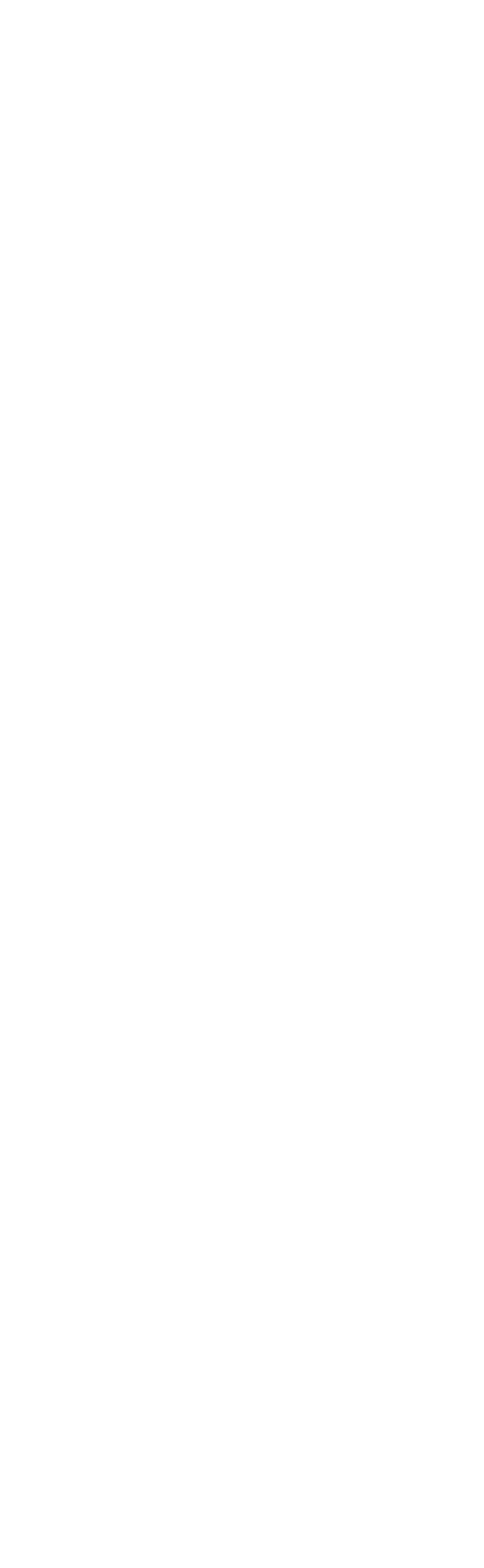
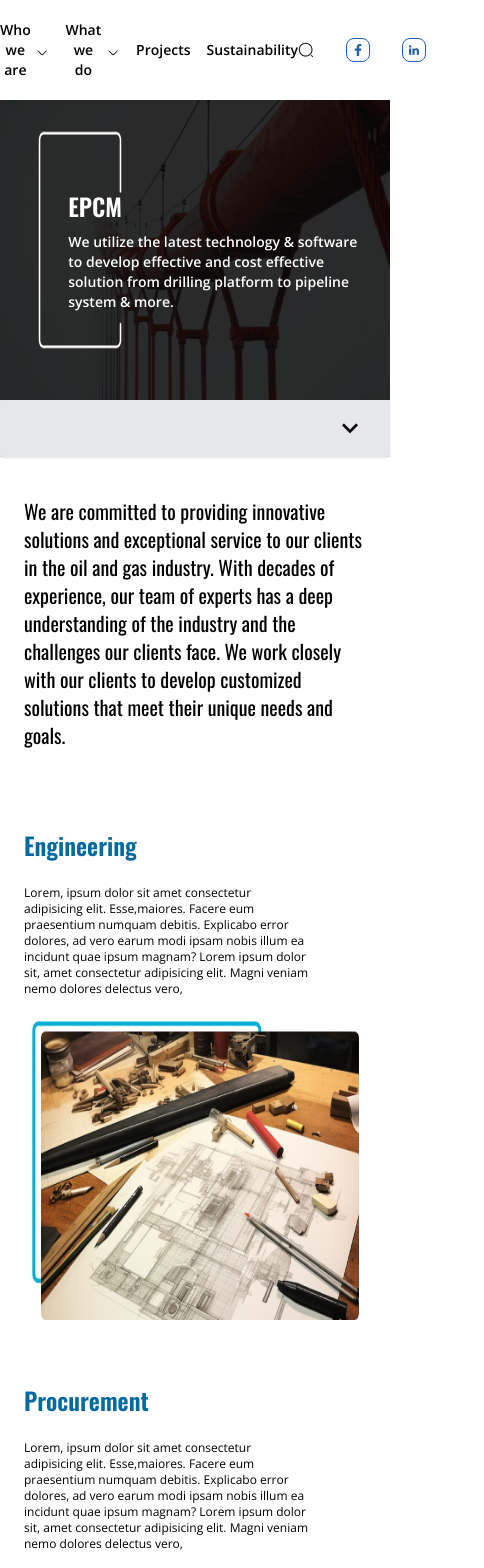
Before and after one commit to paddinghq/gasfleet-website-new, a Nuxt app: page /EPCM in a window 390 px wide. Before the commit this address had no page. Shown: the top 1568 px of the page, 484 px wide, since content can reach past the window. Before the commit the page ends 844 px from the top, so only its background shows below. Built offline with nearby package versions, Linux system fonts and the light colour scheme.

Commit message:
fix: mobile reponsiveness

```diff
--- a/components/Header.vue
+++ b/components/Header.vue
@@ -35,15 +35,15 @@ const closeDropdowns = () => {
 </script>
 
 <template>
-  <div class="py-5 container mx-auto flex justify-between items-center" >
+  <div class="py-5 container mx-auto flex justify-between items-center md:px-10" >
     <div>
       <NuxtLink to="/">
-        <NuxtImg src="/colored.png" alt="logo" class="w-12" />
+        <NuxtImg src="/colored.png" alt="logo" class="md:w-10" />
       </NuxtLink>
     </div>
 
     <header>
-      <nav class="flex gap-[2rem]">
+      <nav class="flex gap-4">
         <div class="relative" @mouseenter="toggleDropdown1">
           <button
             class="text-base font-semibold bg-white border-none flex gap-[0.3rem] items-center"
@@ -222,9 +222,7 @@ const closeDropdowns = () => {
 
     <div class="flex gap-[2rem]">
       <div class="flex items-center">
-        <input
-          class="border-none outline-none focus-visible:ring-0 focus-visible:ring-offset-0"
-        /><svg
+        <svg
           width="16"
           height="16"
           viewBox="0 0 16 16"
--- a/components/MultiPage.vue
+++ b/components/MultiPage.vue
@@ -1,5 +1,7 @@
 <script setup>
 import Hero from "./Hero.vue";
+import { ref, onMounted } from 'vue';
+import { useRouter } from 'vue-router';
 
 const props = defineProps({
   Heros: Array,
@@ -14,97 +16,191 @@ const props = defineProps({
 });
 
 const Heads = ref([
-{
-    name: "ECPM",
-    link: "ECPM"
+  {
+    name: "EPCM",
+    link: "EPCM",
   },
   {
     name: "Natural Gas Distribution",
-    link: "gas"
+    link: "GAS",
   },
   {
     name: "Power Distribution",
-    link: "power"
+    link: "power",
   },
   {
     name: "Infrastructure Development",
-    link: "IDPM"
+    link: "IDPM",
+  },
+]);
+
+const selectedHead = ref("");
+const selectOpen = ref(false);
+
+const selectHead = (Head) => {
+  selectedHead.value = Head.name;
+  selectOpen.value = false;
+  if (process.client) {
+    localStorage.setItem('selectedHead', selectedHead.value);
   }
-]);
+};
+
+const toggleDropdown = () => {
+  selectOpen.value = !selectOpen.value;
+};
+
+const closeDropdown = () => {
+  selectOpen.value = false;
+};
+
+onMounted(() => {
+  if (process.client) {
+    selectedHead.value = localStorage.getItem('selectedHead') || "";
+  }
+});
+
+const router = useRouter();
+
+const performRouting = () => {
+  const selectedHeadValue = selectedHead.value;
+  switch(selectedHeadValue) {
+    case "EPCM":
+      router.push('/EPCM');
+      break;
+    case "Natural Gas Distribution":
+      router.push('/GAS');
+      break;
+    case "Power Distribution":
+      router.push('/power');
+      break;
+    case "Infrastructure Development":
+      router.push('/IDPM');
+      break;
+
+    default:
+      break;
+  }
+};
 </script>
 
 <template>
   <div>
     <div class="relative bg-[#f1f1f1]" v-for="Hero in Heros" :key="Hero.id">
       <NuxtImg
-        class="w-full filter brightness-[0.3] relative h-[467px] object-cover"
+        class="w-full filter brightness-[0.3] relative object-cover lg:h-[476px]"
+        :class="Hero.id === 4 ? 'h-[340px]' : 'h-[300px]'"
         alt="ourteam-image"
         :src="Hero.img"
       />
-      <div class="container mx-auto relative bottom-60">
+      <div
+        class="container mx-auto relative lg:bottom-64 xl:bottom-60"
+        :class="Hero.id === 4 ? 'bottom-[11.5rem]' : 'bottom-40'"
+      >
         <NuxtImg
-          class="absolute top-[43%] left-36 transform -translate-x-1/2 -translate-y-1/2 w-[157px] h-[247px]"
+          class="absolute top-[43%] left-20 transform -translate-x-1/2 -translate-y-1/2 w-[83px] lg:left-32 lg:w-[157px] lg:h-[247px] xl:left-28"
+          :class="Hero.id === 4 ? 'h-[250px]' : 'h-[217px]'"
           :src="Hero.rectangle"
           alt="rectangle"
         />
         <div
-          class="text-white absolute top-[44%] left-[40%] transform -translate-x-1/2 -translate-y-1/2"
+          class="w-3/4 text-white absolute top-[44%] left-[55%] transform -translate-x-1/2 -translate-y-1/2 md:left-[48%] lg:left-[50%] xl:left-[46%]"
         >
-          <h1 class="font-semibold mt-5 uppercase" :class="Hero.id === 4 ? 'text-4xl' : 'text-[64px]'">{{ Hero.title }}</h1>
-          <p class="mt-4 font-semibold" :class="Hero.id === 4 ? 'text-[1rem]' : 'text-sm'">{{ Hero.text }}</p>
+          <h1
+            class="font-semibold mt-5 text-[24px] lg:text-5xl"
+            :class="Hero.id === 4 ? 'md:text-4xl' : 'xl:text-[64px]'"
+          >
+            {{ Hero.title }}
+          </h1>
+          <p
+            class="mt-2 font-semibold text-sm md:mt-4"
+          >
+            {{ Hero.text }}
+          </p>
         </div>
       </div>
     </div>
 
-    <div class="bg-gray-200">
-      <ul class="flex justify-between max-w-4xl py-8 mx-auto">
-        <li class="font-medium text-xl oswald transition-all hover:text-sky-700 active:text-sky-700 focus:text-sky-700" v-for="Head in Heads" :key="Head">
+    <div class="relative inline-block w-full bg-gray-200 md:hidden">
+      <select
+        v-model="selectedHead"
+        @change="performRouting"
+        class="block appearance-none w-full bg-gray-200 px-6 py-4 rounded shadow leading-tight font-medium text-xl oswald cursor-pointer text-sky-700 transition-all hover:text-sky-700 focus:outline-none focus:shadow-outline duration-300"
+      >
+        <option disabled :value="selectedHead">{{ selectedHead }}</option>
+        <option class="font-medium text-xl oswald text-white cursor-pointer transition-all hover:text-sky-700 active:text-sky-700 focus:text-sky-700" :value="Head.name" v-for="Head in Heads" :key="Head">
+          {{ Head.name }}
+        </option>
+      </select>
+      <img src="../public/down.png" class="absolute w-8 top-3 right-6" alt="down">
+    </div>
+
+    <div class="bg-gray-200 hidden md:block">
+      <ul class="flex justify-between max-w-4xl py-6 px-20 mx-auto xl:py-8">
+        <li
+          class="font-medium text-xl oswald transition-all hover:text-sky-700 active:text-sky-700 focus:text-sky-700"
+          v-for="Head in Heads"
+          :key="Head"
+        >
           <NuxtLink :to="Head.link">{{ Head.name }}</NuxtLink>
         </li>
       </ul>
     </div>
 
-    <div class="container mx-auto py-20 max-w-4xl">
-      <p class="text-2xl oswald">{{ About }}</p>
+    <div class="container mx-auto py-10 px-6 max-w-4xl md:py-20 md:px-10">
+      <p class="text-xl oswald md:text-2xl">{{ About }}</p>
     </div>
 
-    <div class="container mx-auto flex flex-col gap-16 my-20">
+    <div
+      class="container px-6 flex flex-col gap-16 my-10 lg:px-10 lg:my-16 lg:gap-20 xl:mx-auto xl:px-0"
+    >
       <div
         v-for="mission in MissionSection"
         :key="mission.id"
-        class="flex justify-between items-center"
         :class="
-          mission.id === 2 || mission.id === 4 ? 'flex-row-reverse' : 'flex-row'
+          mission.id === 2 || mission.id === 4
+            ? 'lg:flex-row-reverse'
+            : 'lg:flex-row'
         "
+        class="flex flex-col-reverse justify-between items-center lg:gap-10 xl:gap-20"
       >
-        <div class="w-1/2">
-          <NuxtImg :src="mission.img" alt="eng-img" height="340" width="548" />
+        <div class="h-[299px] w-[327px] lg:w-[548px] lg:h-[340px]">
+          <NuxtImg :src="mission.img" alt="eng-img" class="h-full w-full" />
         </div>
-        <div class="w-1/2">
-          <h3 class="font-semibold text-4xl text-sky-700">{{ mission.title }}</h3>
-          <p class="mt-4 w-10/12">{{ mission.text }}</p>
+        <div class="w-full lg:w-1/2">
+          <h3 class="font-semibold text-2xl text-sky-700 lg:text-4xl">
+            {{ mission.title }}
+          </h3>
+          <p
+            class="my-6 w-10/12 text-xs md:text-sm lg:text-base lg:mb-0 lg:mt-4"
+          >
+            {{ mission.text }}
+          </p>
         </div>
       </div>
     </div>
 
     <div class="bg-gray-100" v-if="showSection">
-      <div class="container mx-auto py-20">
+      <div class="container mx-auto py-16 px-6 md:px-10 xl:px-0">
         <div class="text-center">
-          <h2 class="font-semibold text-4xl text-sky-700">
+          <h2 class="font-semibold text-2xl text-sky-700 lg:text-4xl">
             {{ OtherServiceHeader }}
           </h2>
         </div>
 
-        <div class="flex justify-between gap-6 mt-8">
+        <div
+          class="flex flex-col justify-between gap-6 mt-6 lg:flex-row lg:mt-8"
+        >
           <div v-for="OtherService in OtherServices" :key="OtherService.title">
-            <div class="bg-gray-200 rounded-xl p-8">
+            <div class="bg-gray-200 rounded-xl p-4">
               <NuxtImg
                 :src="OtherService.ImgSrc"
                 alt="eng-img"
                 height="48"
                 width="48"
               />
-              <h4 class="my-2 font-semibold text-xl">{{ OtherService.title }}</h4>
+              <h4 class="my-4 font-semibold text-xl">
+                {{ OtherService.title }}
+              </h4>
               <p>{{ OtherService.text }}</p>
             </div>
           </div>
@@ -112,13 +208,17 @@ const Heads = ref([
       </div>
     </div>
 
-    <div class="bg-blue-100"  v-if="showSection">
-      <div class="container mx-auto py-20 text-center">
-        <h2 class="font-semibold text-[32px]">{{ ConvinceTitle }}</h2>
-        <p class="w-3/4 mx-auto my-6 text-lg">{{ ConvinceText }}</p>
+    <div class="bg-blue-100" v-if="showSection">
+      <div class="container mx-auto py-10 px-6 text-center lg:py-16">
+        <h2 class="font-semibold text-xl lgtext-2xl xl:text-[32px]">
+          {{ ConvinceTitle }}
+        </h2>
+        <p class="w-full mx-auto my-6 lg:w-3/4 xl:text-lg">
+          {{ ConvinceText }}
+        </p>
         <NuxtLink to="project">
           <button
-            class="py-2.5 px-4 text-white bg-blue-800 font-semibold text-sm rounded-xl hover:bg-blue-300 transition-all"
+            class="py-3 px-4 text-white bg-blue-800 font-semibold text-sm rounded-xl hover:bg-blue-500 transition-all"
           >
             {{ ConvinceBtn }}
           </button>
--- a/layouts/default.vue
+++ b/layouts/default.vue
@@ -44,9 +44,7 @@ h3 {
 
 <template>
   <div>
-    <!-- <div class="xl:hidden">mobile & tab design not ready yet</div> -->
-
-    <div class="hidden xl:block scroll-smooth">
+    <div class="scroll-smooth">
       <Header />
       <slot></slot>
       <Footer />
--- a/pages/ECPM/index.vue
+++ b/pages/EPCM/index.vue
@@ -4,8 +4,8 @@ import MultiPage from "../../components/MultiPage.vue";
 
 // const Heads = ref([
 // {
-//     name: "ECPM",
-//     link: "ECPM"
+//     name: "EPCM",
+//     link: "EPCM"
 //   },
 //   {
 //     name: "Natural Gas Distribution",
@@ -89,7 +89,7 @@ const Heros = ref([
     id: 1,
     img: ImgSrc8,
     rectangle: rectangleImg,
-    title: "ECPM",
+    title: "EPCM",
     text: "We utilize the latest technology & software to develop effective and cost effective solution from drilling platform to pipeline system & more.",
   },
 ]);
--- a/pages/GAS/index.vue
+++ b/pages/GAS/index.vue
@@ -4,8 +4,8 @@ import MultiPage from "../../components/MultiPage.vue";
 
 const Heads = ref([
   {
-    name: "ECPM",
-    link: "ECPM"
+    name: "EPCM",
+    link: "EPCM"
   },
   {
     name: "Power Distribution",
--- a/pages/IDPM/index.vue
+++ b/pages/IDPM/index.vue
@@ -4,8 +4,8 @@ import MultiPage from "../../components/MultiPage.vue";
 
 const Heads = ref([
   {
-    name: "ECPM",
-    link: "ECPM"
+    name: "EPCM",
+    link: "EPCM"
   },
   {
     name: "Natural Gas Distribution",
--- a/pages/POWER/index.vue
+++ b/pages/POWER/index.vue
@@ -4,8 +4,8 @@ import MultiPage from "../../components/MultiPage.vue";
 
 const Heads = ref([
   {
-    name: "ECPM",
-    link: "ECPM"
+    name: "EPCM",
+    link: "EPCM"
   },
   {
     name: "Natural Gas Distribution",
```
Also changed, not shown: public/mobile-rect.png (added).
